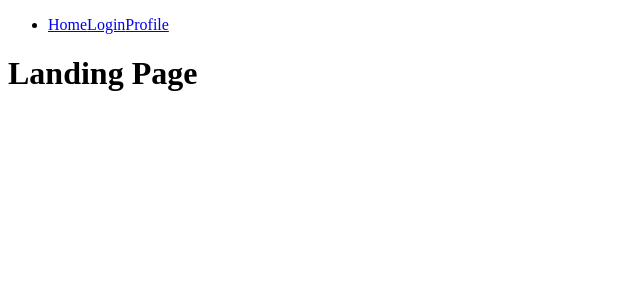
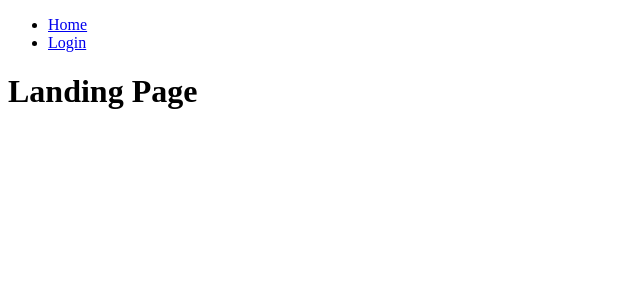
Before and after one commit to ljosberinn/react-step-by-step-tutorial, a React (Create React App) app: page / in a window 1280 px wide. Shown: the top 300 px of the page, without its empty margins (0-640 px from the left). Built offline with nearby package versions, Linux system fonts and the light colour scheme.

Commit message:
adapt nav to AuthContext

```diff
--- a/src/App.js
+++ b/src/App.js
@@ -1,4 +1,4 @@
-import React from 'react';
+import React, { useContext } from 'react';
 import {
   BrowserRouter as Router,
   Switch,
@@ -8,9 +8,10 @@ import {
 import { HomeRoute, LoginRoute } from './routes/public';
 import { ProfileRoute, DashboardRoute } from './routes/private';
 import RedirectToHome from './routes/RedirectToHome';
+import { AuthContext } from './context/AuthContext';
 
 export default function App() {
-  const isLoggedIn = false;
+  const { isLoggedIn, handleLogout } = useContext(AuthContext);
 
   return (
     <Router>
@@ -18,9 +19,24 @@ export default function App() {
         <ul>
           <li>
             <NavLink to='/'>Home</NavLink>
-            <NavLink to='/login'>Login</NavLink>
-            <NavLink to='/profile'>Profile</NavLink>
           </li>
+
+          {isLoggedIn ? (
+            <>
+              <li>
+                <NavLink to='/profile'>Profile</NavLink>
+              </li>
+              <li>
+                <button onClick={handleLogout} type='button'>
+                  Logout
+                </button>
+              </li>
+            </>
+          ) : (
+            <li>
+              <NavLink to='/login'>Login</NavLink>
+            </li>
+          )}
         </ul>
       </nav>
       <Switch>
```
